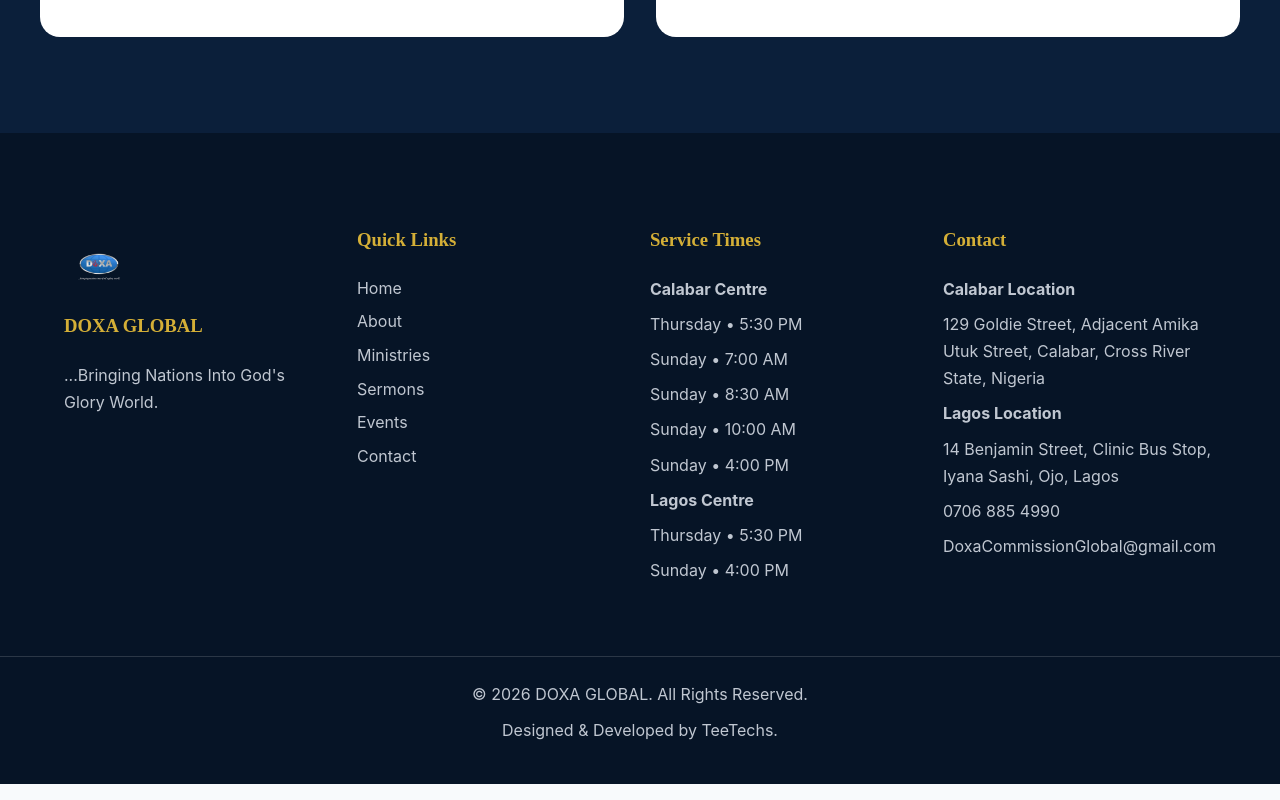
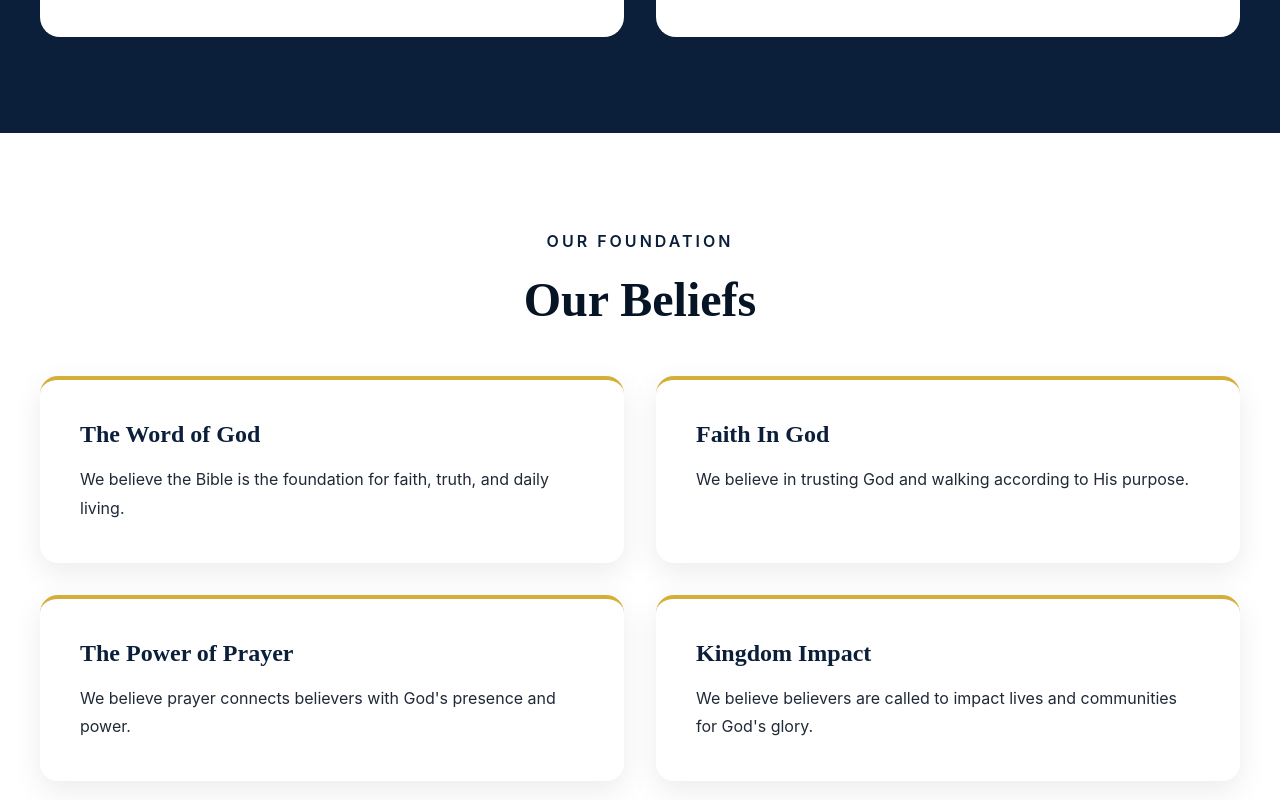
Before and after one commit to udungeriphymbarr/doxa-global-website, a React (Vite) app: page /about in a window 1280 px wide. Shown: the part 1580-2380 px from the top of the page. Built offline with nearby package versions, Linux system fonts and the light colour scheme.

Commit message:
Add about page core beliefs section

```diff
--- /dev/null
+++ b/src/components/about/CoreBeliefs/CoreBeliefs.css
@@ -0,0 +1,117 @@
+.core-beliefs{
+
+padding:6rem 2rem;
+
+background:var(--color-white);
+
+}
+
+
+
+.belief-container{
+
+max-width:var(--container-width);
+
+margin:auto;
+
+}
+
+
+
+.belief-heading{
+
+text-align:center;
+
+margin-bottom:3rem;
+
+}
+
+
+
+.belief-heading p{
+
+text-transform:uppercase;
+
+letter-spacing:3px;
+
+font-weight:600;
+
+color:var(--color-primary);
+
+}
+
+
+
+.belief-heading h2{
+
+font-size:clamp(2rem,4vw,3rem);
+
+color:var(--color-dark);
+
+margin-top:1rem;
+
+}
+
+
+
+.belief-grid{
+
+display:grid;
+
+grid-template-columns:repeat(2,1fr);
+
+gap:2rem;
+
+}
+
+
+
+.belief-card{
+
+padding:2.5rem;
+
+background:#ffffff;
+
+border-radius:18px;
+
+box-shadow:0 10px 30px rgba(0,0,0,0.08);
+
+border-top:4px solid var(--color-gold);
+
+}
+
+
+
+.belief-card h3{
+
+color:var(--color-primary);
+
+margin-bottom:1rem;
+
+font-size:1.5rem;
+
+}
+
+
+
+.belief-card p{
+
+line-height:1.8;
+
+color:var(--color-text);
+
+}
+
+
+
+@media(max-width:768px){
+
+
+.belief-grid{
+
+grid-template-columns:1fr;
+
+}
+
+
+}
--- /dev/null
+++ b/src/components/about/CoreBeliefs/CoreBeliefs.jsx
@@ -0,0 +1,112 @@
+import "./CoreBeliefs.css";
+
+
+const beliefs = [
+
+{
+title:"The Word of God",
+
+description:
+"We believe the Bible is the foundation for faith, truth, and daily living."
+},
+
+
+{
+title:"Faith In God",
+
+description:
+"We believe in trusting God and walking according to His purpose."
+},
+
+
+{
+title:"The Power of Prayer",
+
+description:
+"We believe prayer connects believers with God's presence and power."
+},
+
+
+{
+title:"Kingdom Impact",
+
+description:
+"We believe believers are called to impact lives and communities for God's glory."
+}
+
+];
+
+
+
+function CoreBeliefs(){
+
+
+return(
+
+<section className="core-beliefs">
+
+
+<div className="belief-container">
+
+
+<div className="belief-heading">
+
+
+<p>
+Our Foundation
+</p>
+
+
+<h2>
+Our Beliefs
+</h2>
+
+
+</div>
+
+
+
+
+<div className="belief-grid">
+
+
+{beliefs.map((belief)=>(
+
+
+<div
+className="belief-card"
+key={belief.title}
+>
+
+
+<h3>
+{belief.title}
+</h3>
+
+
+<p>
+{belief.description}
+</p>
+
+
+</div>
+
+
+))}
+
+
+</div>
+
+
+
+</div>
+
+
+</section>
+
+);
+
+}
+
+
+export default CoreBeliefs;
--- a/src/pages/About.jsx
+++ b/src/pages/About.jsx
@@ -2,6 +2,8 @@
 import WhoWeAre from "../components/about/WhoWeAre/WhoWeAre";
 import VisionMission
 from "../components/about/VisionMission/VisionMission";
+import CoreBeliefs
+from "../components/about/CoreBeliefs/CoreBeliefs";
 
 
 function About(){
@@ -16,6 +18,8 @@
 
 <VisionMission />
 
+<CoreBeliefs />
+
 </main>
 
 );
```
